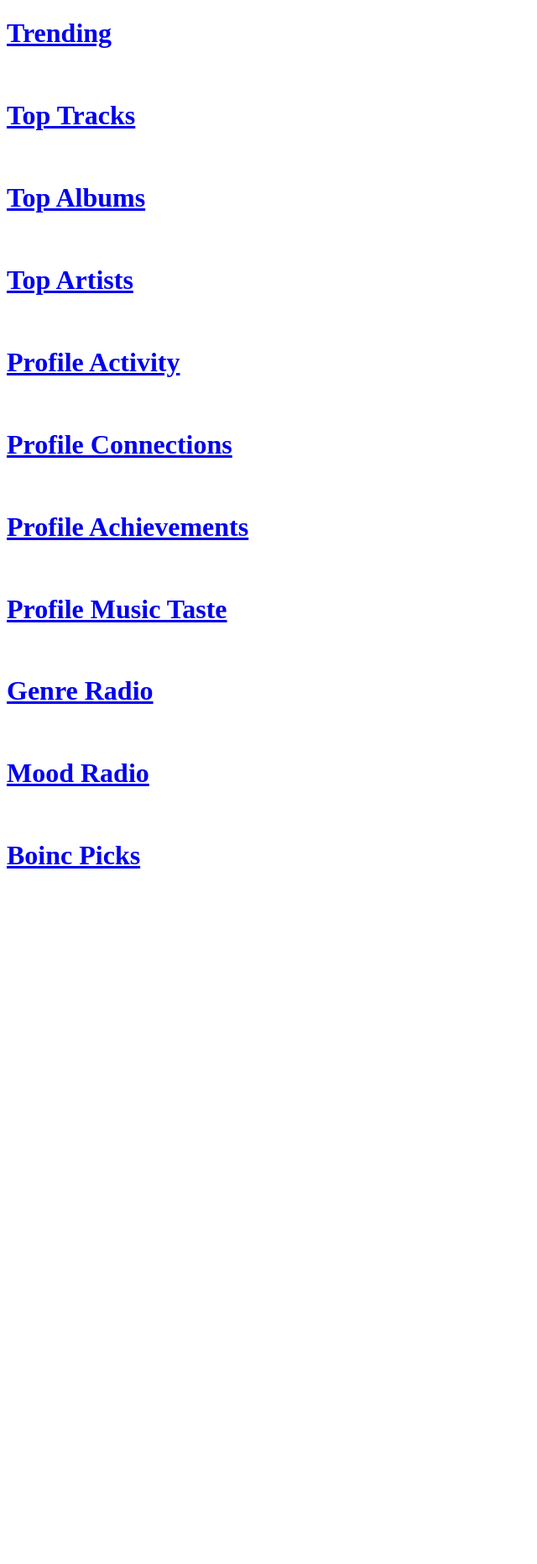
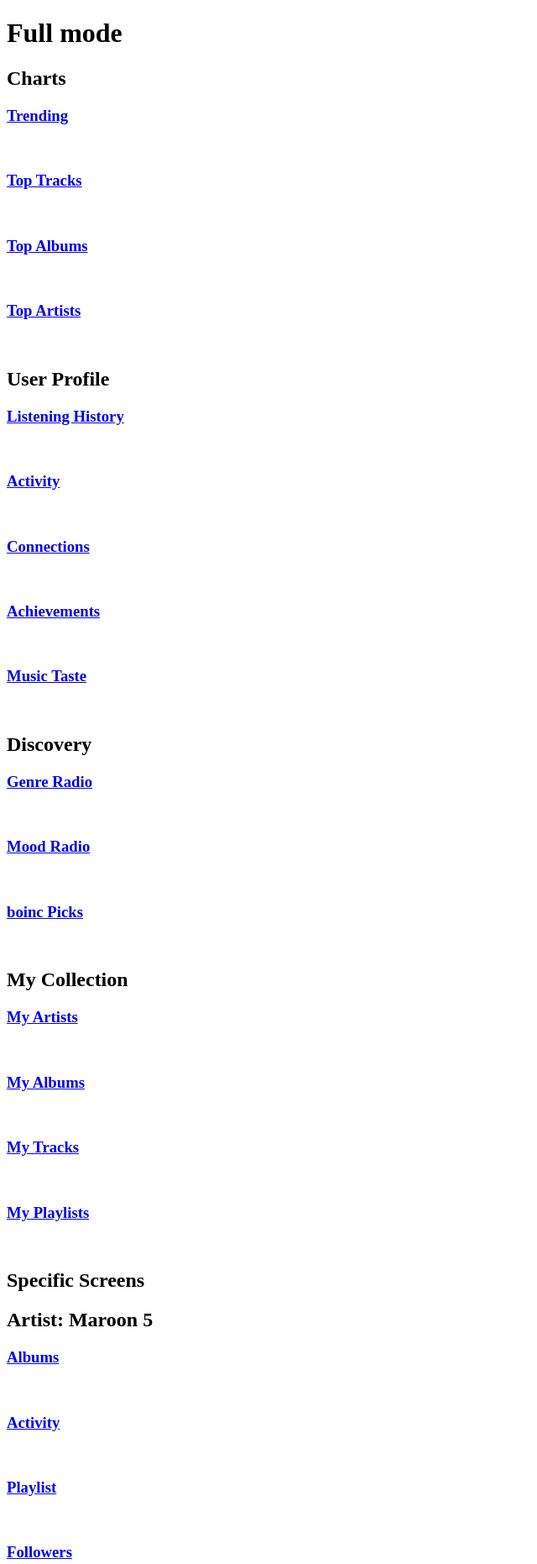
Before and after one commit to sergey-makogon/testboinc, a plain HTML site: page index.html in a window 1280 px wide. Shown: the top 1862 px of the page at 84% size, without its empty margins (0-640 px from the left). Before the commit the page ends 1282 px from the top, so only its background shows below. Drawn offline with Linux system fonts and the light colour scheme.

Commit message:
Update index.html

```diff
--- a/index.html
+++ b/index.html
@@ -5,21 +5,59 @@
     <title>Testboinc</title>
   </head>
   <body>
-    <h1><a href="boinc://app/v3/charts_trending">Trending</a></h1><br/>
-<h1><a href="boinc://app/v3/charts_tracks">Top Tracks</a></h1><br/>
-<h1><a href="boinc://app/v3/charts_albums">Top Albums</a></h1><br/>
-<h1><a href="boinc://app/v3/charts_artists">Top Artists</a></h1><br/>
-<h1><a href="boinc://app/v3/profile_activity">Profile Activity</a></h1><br/>
-<h1><a href="boinc://app/v3/profile_connections">Profile Connections</a></h1><br/>
-<h1><a href="boinc://app/v3/profile_achievements">Profile Achievements</a></h1><br/>
-<h1><a href="boinc://app/v3/profile_taste">Profile Music Taste</a></h1><br/>
-<h1><a href="boinc://app/v3/discover_genre_radio">Genre Radio</a></h1><br/>
-<h1><a href="boinc://app/v3/discover_mood_radio">Mood Radio</a></h1><br/>
-<h1><a href="boinc://app/v3/discover_boinc_picks">Boinc Picks</a></h1><br/>
-<h1><a href=""></a></h1><br/>
-<h1><a href=""></a></h1><br/>
-<h1><a href=""></a></h1><br/>
-<h1><a href=""></a></h1><br/>
-<h1><a href=""></a></h1><br/>
+    <h1>Full mode</h1>
+
+<h2>Charts</h2>
+<h3><a href="boinc://app/v3/charts_trending">Trending</a></h3><br/>
+<h3><a href="boinc://app/v3/charts_tracks">Top Tracks</a></h3><br/>
+<h3><a href="boinc://app/v3/charts_albums">Top Albums</a></h3><br/>
+<h3><a href="boinc://app/v3/charts_artists">Top Artists</a></h3><br/>
+
+
+<h2>User Profile</h2>
+<h3><a href="boinc://app/v3/profile_history">Listening History</a></h3><br/>
+<h3><a href="boinc://app/v3/profile_activity">Activity</a></h3><br/>
+<h3><a href="boinc://app/v3/profile_connections">Connections</a></h3><br/>
+<h3><a href="boinc://app/v3/profile_achievements">Achievements</a></h3><br/>
+<h3><a href="boinc://app/v3/profile_taste">Music Taste</a></h3><br/>
+
+
+<h2>Discovery</h2>
+<h3><a href="boinc://app/v3/discover_genre_radio">Genre Radio</a></h3><br/>
+<h3><a href="boinc://app/v3/discover_mood_radio">Mood Radio</a></h3><br/>
+<h3><a href="boinc://app/v3/discover_boinc_picks">boinc Picks</a></h3><br/>
+
+<h2>My Collection</h2>
+<h3><a href="boinc://app/v3/collection/artists">My Artists</a></h3><br/>
+<h3><a href="boinc://app/v3/collection/albums">My Albums</a></h3><br/>
+<h3><a href="boinc://app/v3/collection/tracks">My Tracks</a></h3><br/>
+<h3><a href="boinc://app/v3/collection/playlists">My Playlists</a></h3><br/>
+
+<h2>Specific Screens</h2>
+
+<h2>Artist: Maroon 5</h2>
+<h3><a href="boinc://app/v3/artist/2923/albums">Albums</a></h3><br/>
+<h3><a href="boinc://app/v3/artist/2923/activity">Activity</a></h3><br/>
+<h3><a href="boinc://app/v3/artist/2923/playlists">Playlist</a></h3><br/>
+<h3><a href="boinc://app/v3/artist/2923/followers">Followers</a></h3><br/>
+
+<h2>Leaf Screens</h2>
+<h1><a href="boinc://app/v3/album/690754">Album: Bon Jovi Greatest Hits by Bon Jovi (2010)</a></h1><br/>
+<h1><a href="boinc://app/v3/playlist/76526">Playlist: Dancing</a></h1><br/>
+
+<h2>Other User's Screens: Jonny Lee</h2>
+<h3><a href="boinc://app/v3/user/49804/taste">Music Taste</a></h3><br/>
+<h3><a href="boinc://app/v3/user/49804/achievements">Achievements</a></h3><br/>
+<h3><a href="boinc://app/v3/user/49804/playlists">Playlists</a></h3><br/>
+
+<br/><br/>
+<h3><a href="boinc://app/v3/track/14307116/play">Track: It's A Sin by Pet Shop Boys from Actually album</a></h3><br/>
+
+<h1>Radio mode</h1>
+
+<h3><a href="boinc://app/v3/discover_genre_radio">Genre Radio</a></h3><br/>
+<h3><a href="boinc://app/v3/discover_mood_radio">Mood Radio</a></h3><br/>
+<h3><a href="boinc://app/v3/collection/tracks">My Tracks</a></h3><br/>
+<h3><a href="boinc://app/v3/track/14307116/play">Track: It's A Sin by Pet Shop Boys from Actually album</a></h3><br/>
   </body>
 </html>
```
